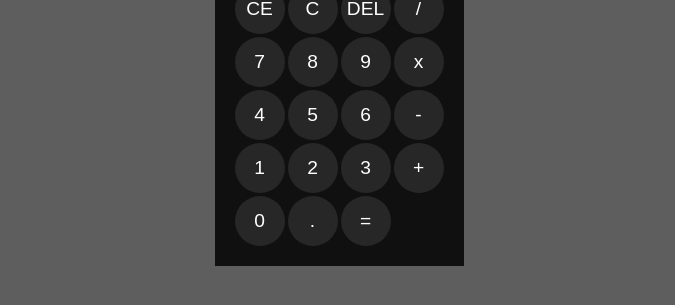
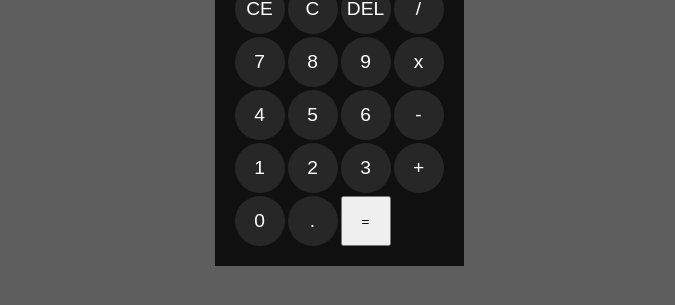
Before and after one commit to danyeljorge/calcscript, a plain HTML site: page index.html in a window 1280 px wide. Shown: the part 421-726 px from the top of the page, without its empty margins (301-976 px from the left). Drawn offline with Linux system fonts and the light colour scheme.

Commit message:
atualização do index.html, class no '=' (igual)

```diff
--- a/index.html
+++ b/index.html
@@ -37,7 +37,7 @@
         <button class="btn">+</button>
         <button class="btn">0</button>
         <button class="btn">.</button>
-        <button class="btn">=</button>
+        <button class="igual">=</button>
       </div>
     </div>
   </body>
```
